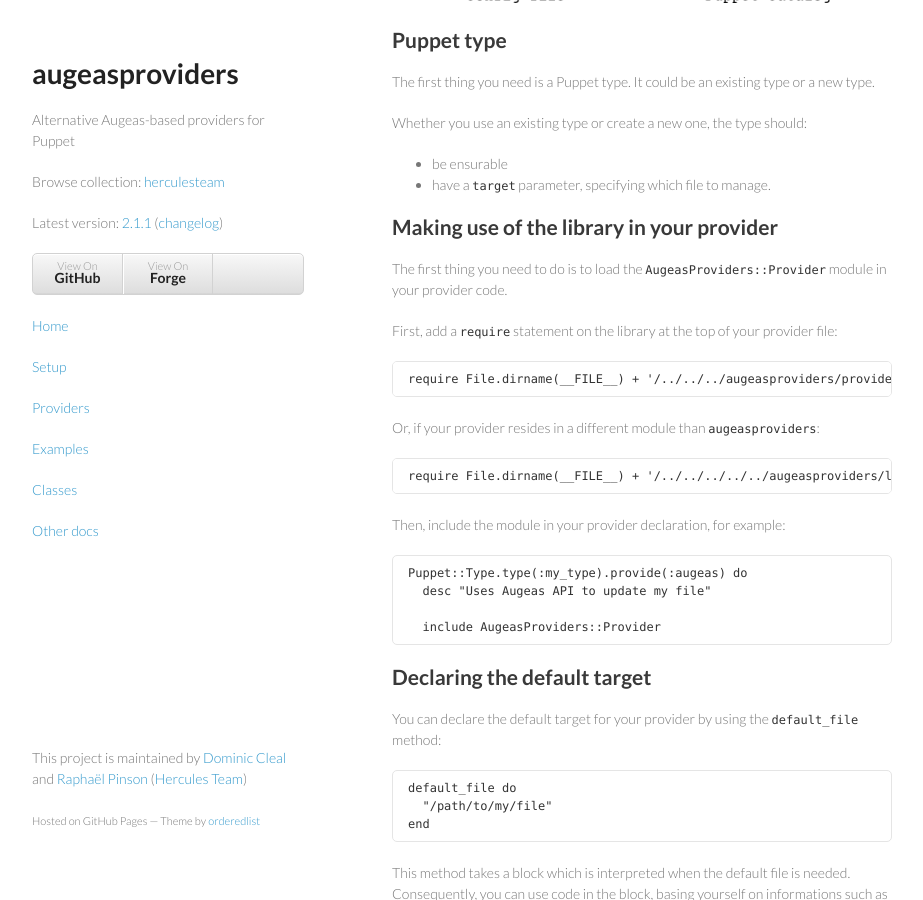
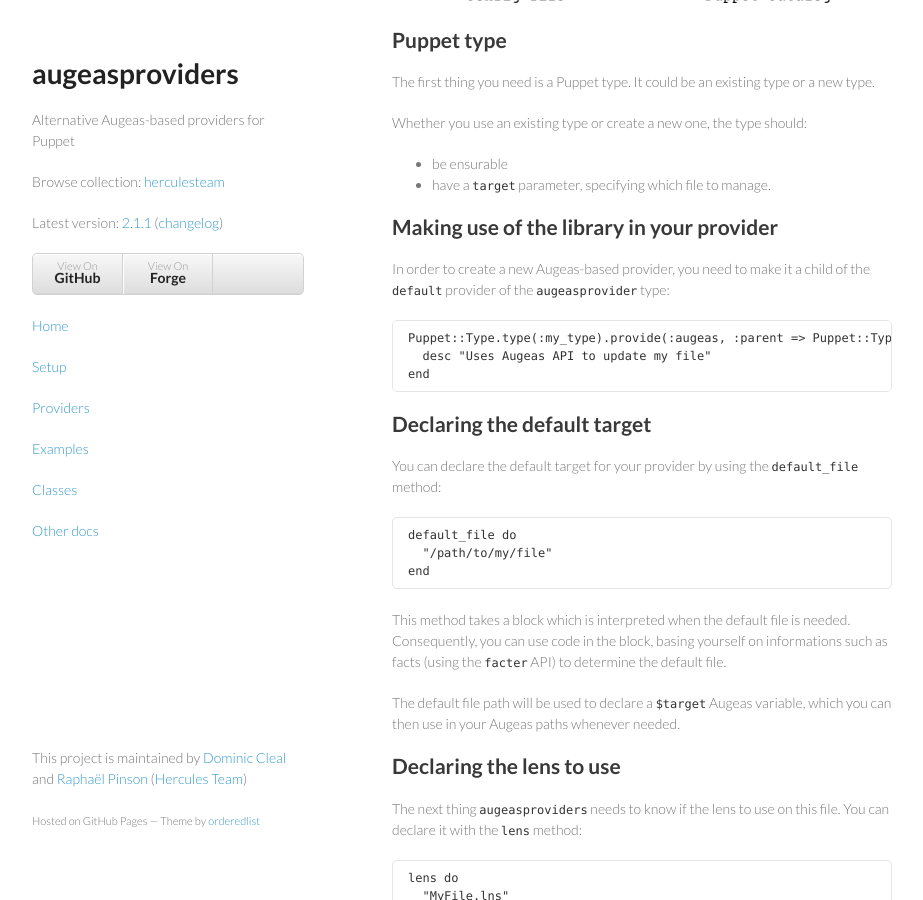
Before and after one commit to voxpupuli/puppet-augeasproviders, a Jekyll site: the page built from documentation/development.md, in a window 1280 px wide and 900 px high, scrolled down 879 px. Shown: the whole window, without its empty margins (178-1101 px from the left). Built offline with Jekyll 4.4.1, drawn with Linux system fonts in a browser that asks for light colours.

Commit message:
Update development docs

```diff
--- a/documentation/development.md
+++ b/documentation/development.md
@@ -26,22 +26,12 @@
 
 ## Making use of the library in your provider
 
-The first thing you need to do is to load the `AugeasProviders::Provider` module in your provider code.
 
-First, add a `require` statement on the library at the top of your provider file:
+In order to create a new Augeas-based provider, you need to make it a child of the `default` provider of the `augeasprovider` type:
 
-    require File.dirname(__FILE__) + '/../../../augeasproviders/provider'
-
-Or, if your provider resides in a different module than `augeasproviders`:
-
-    require File.dirname(__FILE__) + '/../../../../../augeasproviders/lib/augeasproviders/provider.rb'
-
-Then, include the module in your provider declaration, for example:
-
-    Puppet::Type.type(:my_type).provide(:augeas) do
+    Puppet::Type.type(:my_type).provide(:augeas, :parent => Puppet::Type.type(:augeasprovider).provider(:default)) do
       desc "Uses Augeas API to update my file"
-
-      include AugeasProviders::Provider
+    end
 
 
 ## Declaring the default target
```
